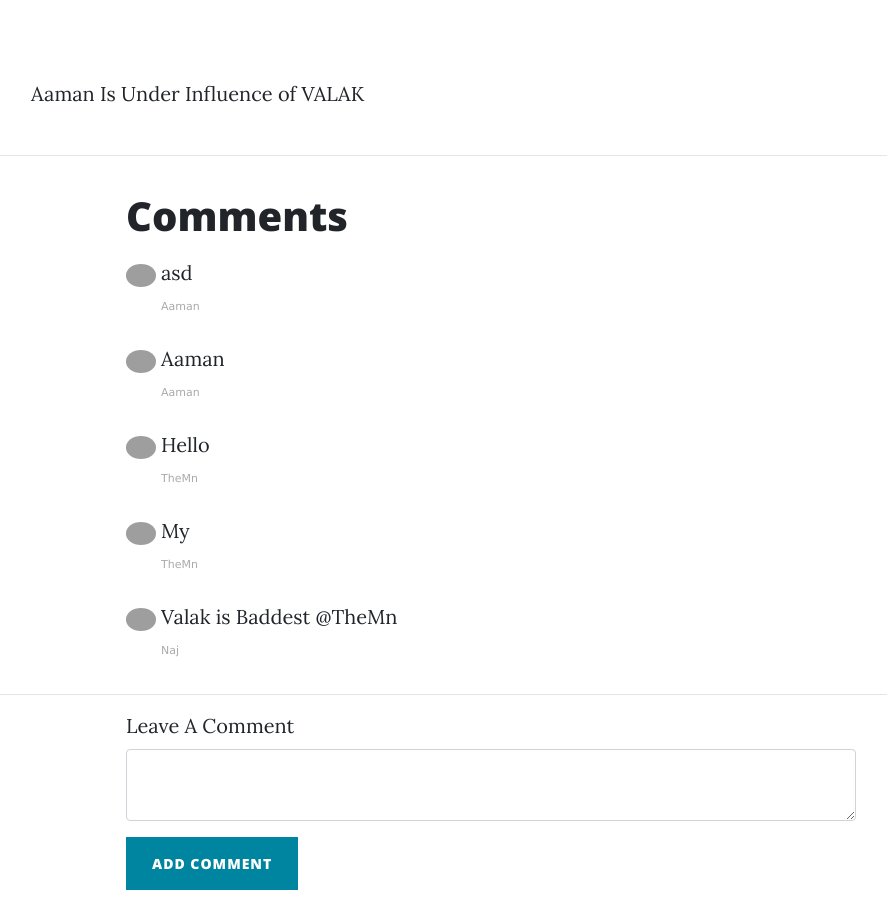
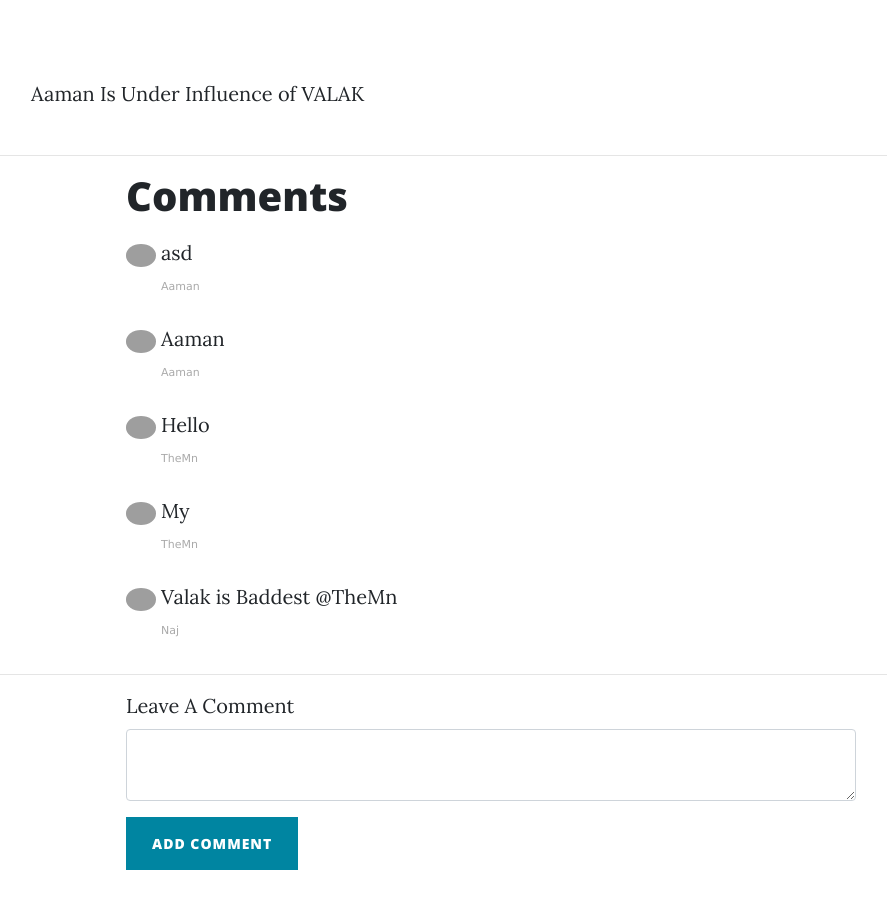
Before and after one commit to AamanPrime/Aaman_Blog, a Flask app: page /post/1 in a window 1280 px wide. Shown: the part 534-1452 px from the top of the page, without its empty margins (149-1036 px from the left). Run offline with Flask 2, Linux system fonts and the light colour scheme; data comes from the database, SQL or seed files in the repository; some libraries are stand-ins or nearby versions; grey boxes are pictures that could not be loaded.

Commit message:
Update post.html

```diff
--- a/templates/post.html
+++ b/templates/post.html
@@ -44,7 +44,7 @@
     <div class="container">
       <div class="row">
 
-        <div class="col-lg-8 col-md-10 mx-auto comment">
+        <div class="col-lg-8 col-md-10 mx-auto">
 		<h1>Comments</h1>
                 {% for comment in post.comments %}
 
```
